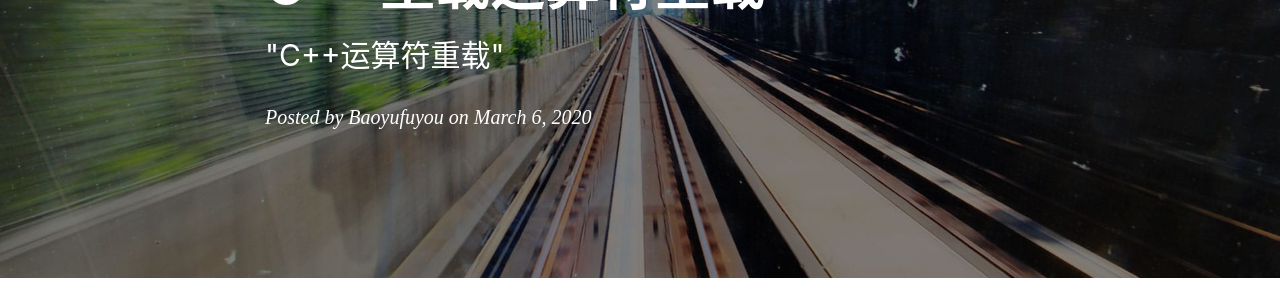
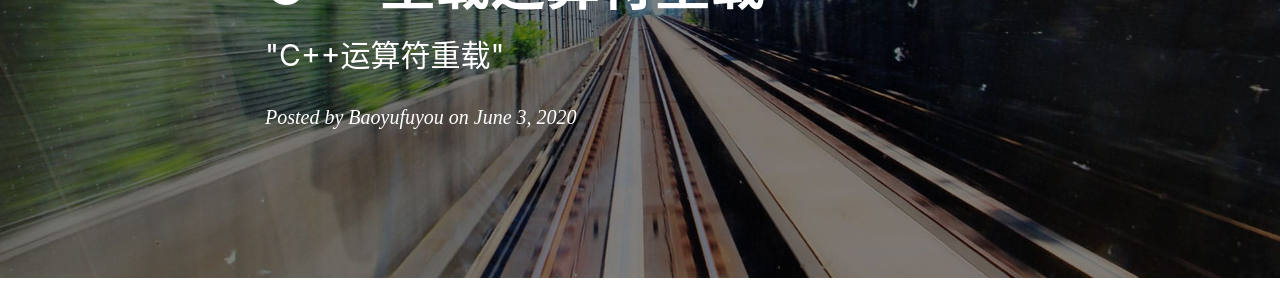
Before and after one commit to baoyufuyou/baoyufuyou.github.io, a Jekyll site: the page built from _posts/2020-03-06-C++运算符重载-2020.md, in a window 1280 px wide and 900 px high. Shown: the part 245-545 px from the top of the window. Built offline with Jekyll 4.4.1, drawn with Linux system fonts in a browser that asks for light colours; nearby versions of some CDN libraries; comment, search, counter and statistics services are not loaded.

```diff
--- a/_posts/2020-03-06-C++运算符重载-2020.md
+++ b/_posts/2020-03-06-C++运算符重载-2020.md
@@ -2,7 +2,7 @@
 layout:     post
 title:      C++重载运算符重载
 subtitle:    "\"C++运算符重载\""
-date:       2020-03-06
+date:       2020-06-03
 author:     Baoyufuyou
 header-img: img/post-bg-2015.jpg
 catalog: true
```
